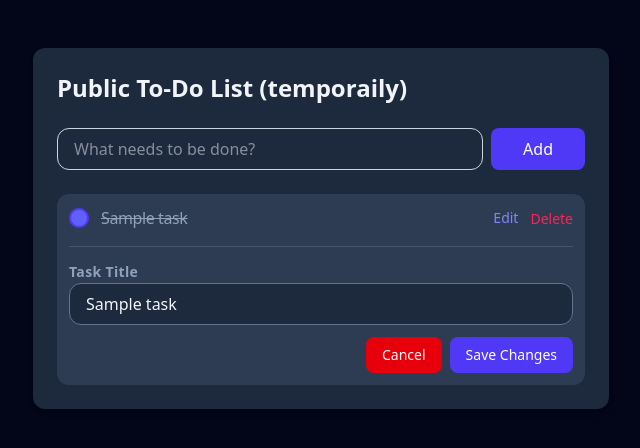
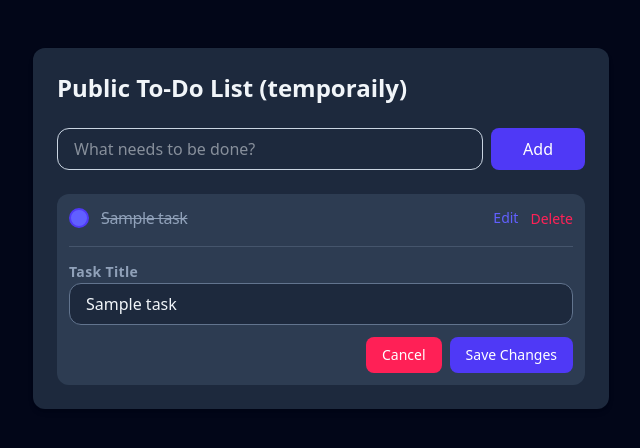
Before and after one commit to SanityGuy/todolist, a Laravel app: page /?edit=1 in a window 1280 px wide. Shown: the top 448 px of the page, without its empty margins (319-959 px from the left). Run offline with Laravel 12, Linux system fonts and the light colour scheme; tables that the repository leaves empty hold one stand-in row (values such as "Sample post"); style sheets or scripts are compiled from the project's sources; some libraries are stand-ins or nearby versions.

Commit message:
style: update link colors for edit and cancel buttons

```diff
--- a/resources/views/tasks/index.blade.php
+++ b/resources/views/tasks/index.blade.php
@@ -64,7 +64,7 @@
 
                         <div class="flex items-center gap-3">
                             <a href="{{ route('tasks.index', ['edit' => $task->id]) }}"
-                                class="text-sm text-indigo-400 hover:text-indigo-300 font-medium">
+                                class="text-sm text-indigo-500 hover:text-indigo-600 font-medium">
                                 Edit
                             </a>
 
@@ -95,7 +95,7 @@
 
                             <div class="flex justify-end gap-2 mt-3">
                                 <a href="{{ route('tasks.index') }}"
-                                    class="px-4 py-2 rounded-lg bg-red-600 hover:bg-red-500 text-white text-sm font-medium">
+                                    class="px-4 py-2 rounded-lg bg-rose-500 hover:bg-rose-600 text-white text-sm font-medium">
                                     Cancel
                                 </a>
 
```
